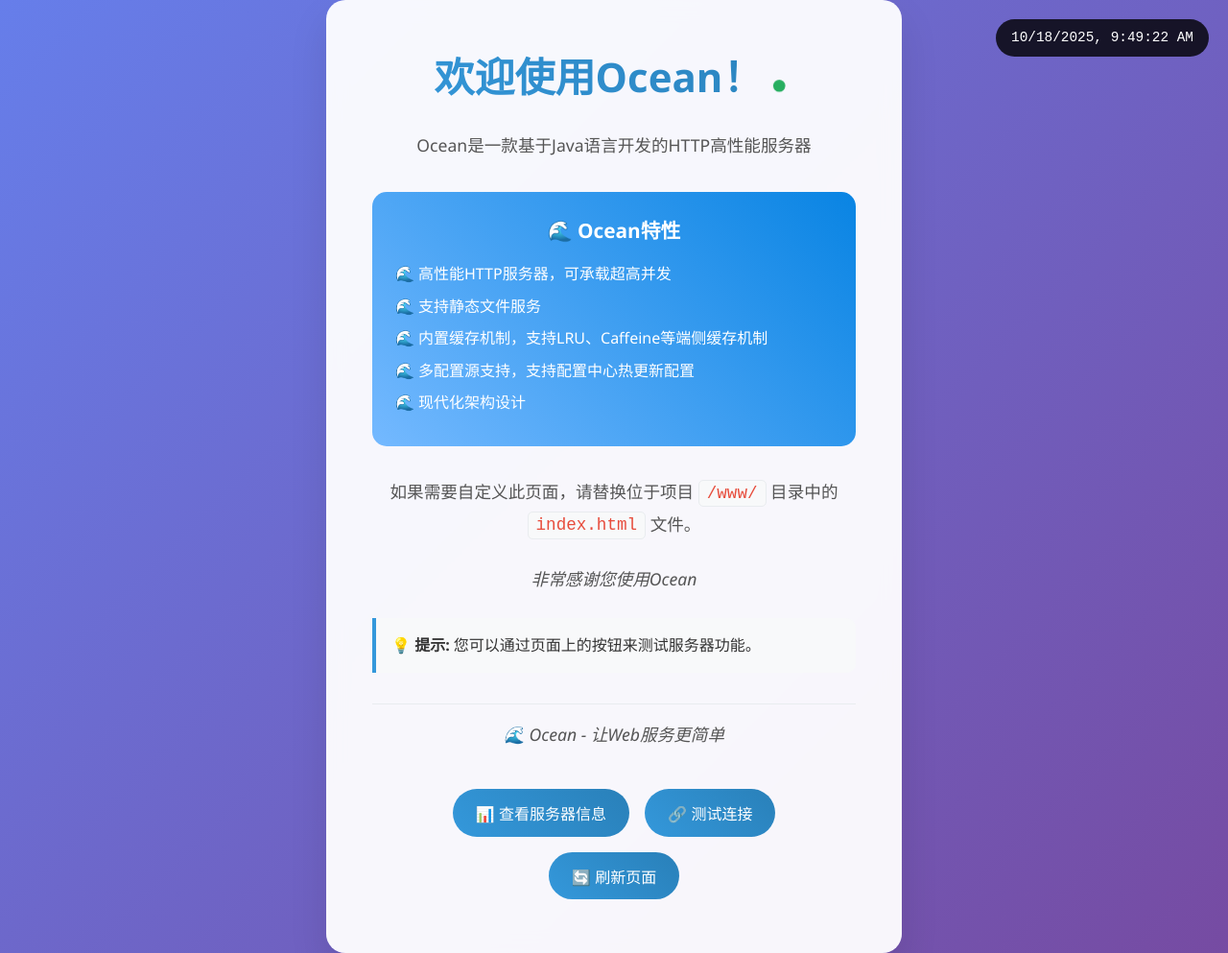
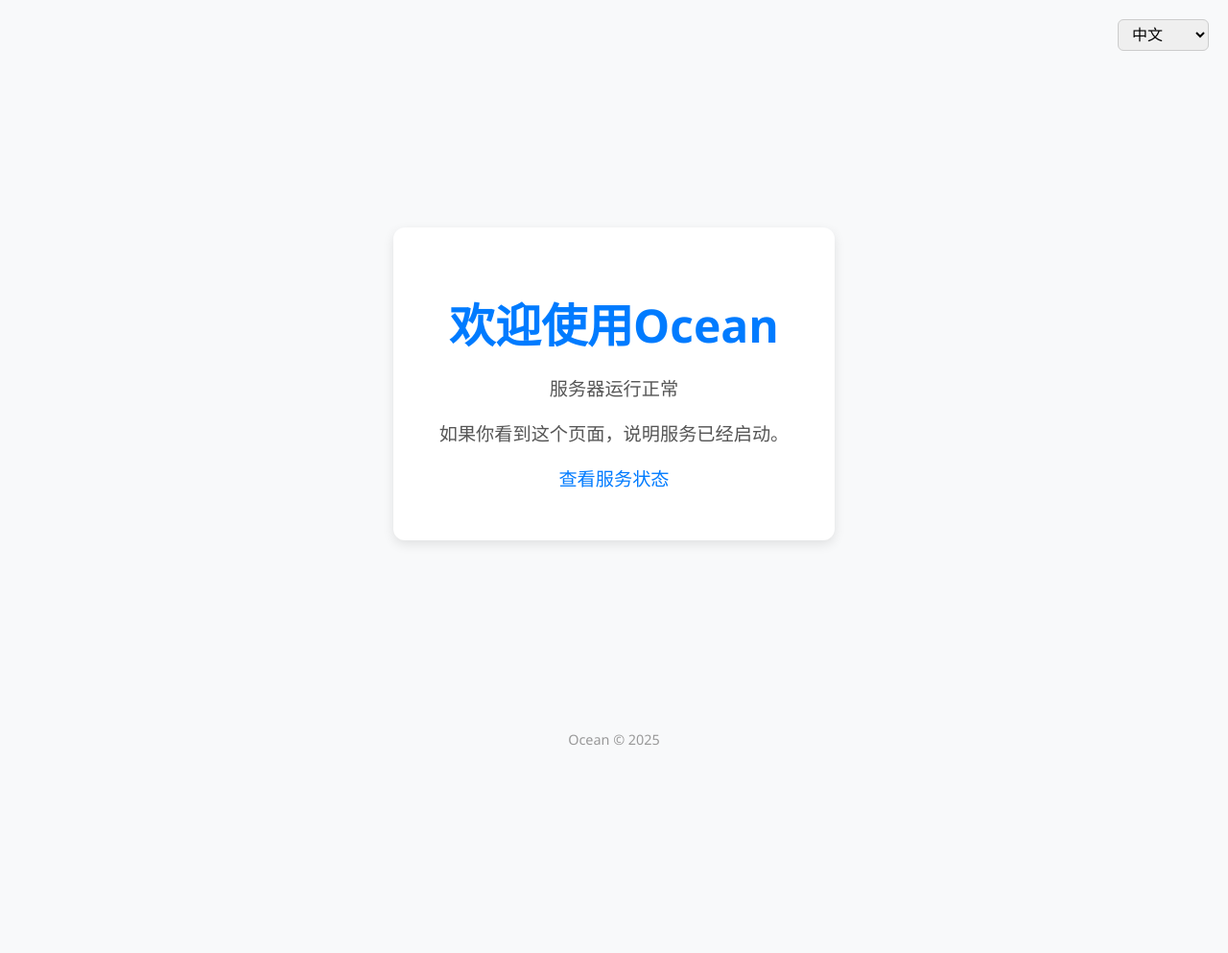
Before and after one commit to Yonagi04/Ocean, a plain HTML site: page www/index.html in a window 1280 px wide. Shown: the whole page at 96% size. After the commit the page ends 800 px from the top, so only its background shows below. Drawn offline with Linux system fonts and the light colour scheme.

Commit message:
Update: 更新服务器默认主页

```diff
--- a/www/index.html
+++ b/www/index.html
@@ -3,39 +3,127 @@
 <head>
     <meta charset="UTF-8">
     <meta name="viewport" content="width=device-width, initial-scale=1.0">
-    <title>欢迎使用Ocean！</title>
-    <link rel="stylesheet" href="styles.css">
+    <title id="title">欢迎使用Ocean</title>
+    <style>
+        body {
+            font-family: "Segoe UI", Roboto, "Helvetica Neue", Arial, sans-serif;
+            background-color: #f8f9fa;
+            color: #333;
+            display: flex;
+            flex-direction: column;
+            justify-content: center;
+            align-items: center;
+            height: 100vh;
+            margin: 0;
+        }
+        h1 {
+            font-size: 3em;
+            color: #007bff;
+            margin-bottom: 0.2em;
+        }
+        p {
+            font-size: 1.2em;
+            color: #555;
+        }
+        .footer {
+            position: absolute;
+            bottom: 20px;
+            font-size: 0.9em;
+            color: #999;
+        }
+        .lang-selector {
+            position: absolute;
+            top: 20px;
+            right: 20px;
+        }
+        select {
+            padding: 6px 10px;
+            border-radius: 6px;
+            border: 1px solid #ccc;
+            font-size: 1em;
+        }
+        .card {
+            background: white;
+            border-radius: 12px;
+            box-shadow: 0 4px 12px rgba(0,0,0,0.1);
+            padding: 2em 3em;
+            text-align: center;
+        }
+        a {
+            color: #007bff;
+            text-decoration: none;
+        }
+        a:hover {
+            text-decoration: underline;
+        }
+    </style>
 </head>
 <body>
-    <div class="container">
-        <h1>欢迎使用Ocean！ <span class="status-indicator" title="服务器状态"></span></h1>
+<div class="lang-selector">
+    <label for="langSelect"></label><select id="langSelect">
+        <option value="zh">中文</option>
+        <option value="en">English</option>
+        <option value="ja">日本語</option>
+    </select>
+</div>
 
-        <p>Ocean是一款基于Java语言开发的HTTP高性能服务器</p>
+<div class="card">
+    <h1 id="welcome">欢迎使用Ocean</h1>
+    <p id="status">服务器运行正常</p>
+    <p id="desc">如果你看到这个页面，说明服务已经启动。</p>
+    <p><a href="/api/status" id="linkText">查看服务状态</a></p>
+</div>
 
-        <div class="features">
-            <h3>🌊 Ocean特性</h3>
-            <ul>
-                <li>高性能HTTP服务器，可承载超高并发</li>
-                <li>支持静态文件服务</li>
-                <li>内置缓存机制，支持LRU、Caffeine等端侧缓存机制</li>
-                <li>多配置源支持，支持配置中心热更新配置</li>
-                <li>现代化架构设计</li>
-            </ul>
-        </div>
+<div class="footer">
+    Ocean © 2025
+</div>
 
-        <p>如果需要自定义此页面，请替换位于项目 <code>/www/</code> 目录中的 <code>index.html</code> 文件。</p>
+<script>
+    const translations = {
+        zh: {
+            title: "欢迎使用Ocean",
+            welcome: "欢迎使用Ocean",
+            status: "服务器运行正常",
+            desc: "如果你看到这个页面，说明服务已经启动。",
+            linkText: "查看服务状态",
+        },
+        en: {
+            title: "Welcome to Ocean",
+            welcome: "Welcome to Ocean",
+            status: "Server is running properly",
+            desc: "If you see this page, your service is working.",
+            linkText: "Check Service Status",
+        },
+        ja: {
+            title: "Ocean サーバー",
+            welcome: "Oceanへようこそ",
+            status: "サーバーは正常に稼働しています",
+            desc: "このページが表示されていれば、サービスは正常に動作しています",
+            linkText: "ステータスを確認",
+        }
+    };
 
-        <p><em>非常感谢您使用Ocean</em></p>
+    const langSelect = document.getElementById("langSelect");
 
-        <div class="info-box">
-            <strong>💡 提示:</strong> 您可以通过页面上的按钮来测试服务器功能。
-        </div>
+    function updateLanguage(lang) {
+        const t = translations[lang];
+        if (!t) return;
+        document.title = t.title;
+        document.getElementById("welcome").textContent = t.welcome;
+        document.getElementById("status").textContent = t.status;
+        document.getElementById("desc").textContent = t.desc;
+        document.getElementById("linkText").textContent = t.linkText;
+    }
 
-        <div class="footer">
-            <p>🌊 Ocean - 让Web服务更简单</p>
-        </div>
-    </div>
+    langSelect.addEventListener("change", (e) => {
+        const lang = e.target.value;
+        localStorage.setItem("lang", lang);
+        updateLanguage(lang);
+    });
 
-    <script src="script.js"></script>
+    const savedLang = localStorage.getItem("lang") || "zh";
+    langSelect.value = savedLang;
+    updateLanguage(savedLang);
+</script>
 </body>
 </html>
--- a/www/script.js
+++ /dev/null
@@ -1,306 +0,0 @@
-// Ocean服务器交互脚本
-document.addEventListener('DOMContentLoaded', function() {
-    console.log('🌊 Ocean服务器页面已加载');
-
-    // 添加页面加载动画
-    const container = document.querySelector('.container');
-    if (container) {
-        container.style.opacity = '0';
-        container.style.transform = 'translateY(30px)';
-
-        setTimeout(() => {
-            container.style.transition = 'all 0.8s ease-out';
-            container.style.opacity = '1';
-            container.style.transform = 'translateY(0)';
-        }, 100);
-    }
-
-    // 创建服务器状态检查功能
-    createStatusChecker();
-
-    // 添加交互按钮
-    createInteractiveButtons();
-
-    // 添加动态时间显示
-    createTimeDisplay();
-
-    // 添加点击特效
-    addClickEffects();
-});
-
-// 服务器状态检查
-function createStatusChecker() {
-    const statusIndicator = document.querySelector('.status-indicator');
-    if (statusIndicator) {
-        // 模拟服务器状态检查
-        setInterval(() => {
-            const isOnline = Math.random() > 0.1; // 90% 概率在线
-            statusIndicator.style.background = isOnline ? '#27ae60' : '#e74c3c';
-            statusIndicator.title = isOnline ? '服务器运行正常' : '服务器连接异常';
-        }, 3000);
-    }
-}
-
-// 创建交互按钮
-function createInteractiveButtons() {
-    const container = document.querySelector('.container');
-    if (!container) return;
-
-    // 创建按钮容器
-    const buttonContainer = document.createElement('div');
-    buttonContainer.className = 'button-container';
-    buttonContainer.style.marginTop = '2rem';
-
-    // 服务器信息按钮
-    const infoBtn = document.createElement('button');
-    infoBtn.className = 'btn';
-    infoBtn.textContent = '📊 查看服务器信息';
-    infoBtn.onclick = showServerInfo;
-
-    // 测试连接按钮
-    const testBtn = document.createElement('button');
-    testBtn.className = 'btn';
-    testBtn.textContent = '🔗 测试连接';
-    testBtn.onclick = testConnection;
-
-    // 刷新页面按钮
-    const refreshBtn = document.createElement('button');
-    refreshBtn.className = 'btn';
-    refreshBtn.textContent = '🔄 刷新页面';
-    refreshBtn.onclick = () => window.location.reload();
-
-    buttonContainer.appendChild(infoBtn);
-    buttonContainer.appendChild(testBtn);
-    buttonContainer.appendChild(refreshBtn);
-
-    container.appendChild(buttonContainer);
-}
-
-// 显示服务器信息
-function showServerInfo() {
-    const info = `
-        <div class="info-box">
-            <h4>🌊 Ocean服务器信息</h4>
-            <ul style="list-style: none; padding: 0;">
-                <li><strong>服务器名称:</strong> Ocean Web Server</li>
-                <li><strong>版本:</strong> 1.0.0</li>
-                <li><strong>运行时间:</strong> ${getUptime()}</li>
-                <li><strong>当前时间:</strong> ${new Date().toLocaleString()}</li>
-                <li><strong>用户代理:</strong> ${navigator.userAgent}</li>
-            </ul>
-        </div>
-    `;
-
-    showModal('服务器信息', info);
-}
-
-// 测试连接
-function testConnection() {
-    const button = event.target;
-    const originalText = button.textContent;
-
-    button.textContent = '🔄 测试中...';
-    button.disabled = true;
-
-    // 模拟连接测试
-    setTimeout(() => {
-        const isConnected = Math.random() > 0.2; // 80% 成功率
-        const result = isConnected ?
-            '<p style="color: #27ae60;">✅ 连接测试成功！服务器响应正常。</p>' :
-            '<p style="color: #e74c3c;">❌ 连接测试失败，请检查网络连接。</p>';
-
-        showModal('连接测试结果', result);
-
-        button.textContent = originalText;
-        button.disabled = false;
-    }, 1500);
-}
-
-// 创建时间显示
-function createTimeDisplay() {
-    const container = document.querySelector('.container');
-    if (!container) return;
-
-    const timeDisplay = document.createElement('div');
-    timeDisplay.className = 'time-display';
-    timeDisplay.style.cssText = `
-        position: fixed;
-        top: 20px;
-        right: 20px;
-        background: rgba(0, 0, 0, 0.8);
-        color: white;
-        padding: 0.5rem 1rem;
-        border-radius: 20px;
-        font-family: monospace;
-        font-size: 0.9rem;
-        z-index: 1000;
-    `;
-
-    function updateTime() {
-        const now = new Date();
-        timeDisplay.textContent = now.toLocaleString();
-    }
-
-    updateTime();
-    setInterval(updateTime, 1000);
-
-    document.body.appendChild(timeDisplay);
-}
-
-// 添加点击特效
-function addClickEffects() {
-    const buttons = document.querySelectorAll('.btn');
-    buttons.forEach(button => {
-        button.addEventListener('click', function(e) {
-            // 创建涟漪效果
-            const ripple = document.createElement('span');
-            const rect = this.getBoundingClientRect();
-            const size = Math.max(rect.width, rect.height);
-            const x = e.clientX - rect.left - size / 2;
-            const y = e.clientY - rect.top - size / 2;
-
-            ripple.style.cssText = `
-                position: absolute;
-                width: ${size}px;
-                height: ${size}px;
-                left: ${x}px;
-                top: ${y}px;
-                background: rgba(255, 255, 255, 0.6);
-                border-radius: 50%;
-                transform: scale(0);
-                animation: ripple 0.6s linear;
-                pointer-events: none;
-            `;
-
-            this.style.position = 'relative';
-            this.style.overflow = 'hidden';
-            this.appendChild(ripple);
-
-            setTimeout(() => {
-                ripple.remove();
-            }, 600);
-        });
-    });
-
-    // 添加CSS动画
-    const style = document.createElement('style');
-    style.textContent = `
-        @keyframes ripple {
-            to {
-                transform: scale(4);
-                opacity: 0;
-            }
-        }
-    `;
-    document.head.appendChild(style);
-}
-
-// 显示模态框
-function showModal(title, content) {
-    // 移除已存在的模态框
-    const existingModal = document.querySelector('.modal');
-    if (existingModal) {
-        existingModal.remove();
-    }
-
-    const modal = document.createElement('div');
-    modal.className = 'modal';
-    modal.style.cssText = `
-        position: fixed;
-        top: 0;
-        left: 0;
-        width: 100%;
-        height: 100%;
-        background: rgba(0, 0, 0, 0.5);
-        display: flex;
-        align-items: center;
-        justify-content: center;
-        z-index: 2000;
-        opacity: 0;
-        transition: opacity 0.3s ease;
-    `;
-
-    const modalContent = document.createElement('div');
-    modalContent.style.cssText = `
-        background: white;
-        padding: 2rem;
-        border-radius: 15px;
-        max-width: 500px;
-        width: 90%;
-        max-height: 80vh;
-        overflow-y: auto;
-        transform: translateY(-20px);
-        transition: transform 0.3s ease;
-    `;
-
-    modalContent.innerHTML = `
-        <div style="display: flex; justify-content: space-between; align-items: center; margin-bottom: 1rem;">
-            <h3 style="margin: 0; color: #2c3e50;">${title}</h3>
-            <button onclick="this.closest('.modal').remove()" style="
-                background: none;
-                border: none;
-                font-size: 1.5rem;
-                cursor: pointer;
-                color: #999;
-            ">&times;</button>
-        </div>
-        <div>${content}</div>
-    `;
-
-    modal.appendChild(modalContent);
-    document.body.appendChild(modal);
-
-    // 显示动画
-    setTimeout(() => {
-        modal.style.opacity = '1';
-        modalContent.style.transform = 'translateY(0)';
-    }, 10);
-
-    // 点击背景关闭
-    modal.addEventListener('click', function(e) {
-        if (e.target === modal) {
-            modal.remove();
-        }
-    });
-}
-
-// 获取运行时间（模拟）
-function getUptime() {
-    const startTime = new Date(Date.now() - Math.random() * 86400000); // 随机运行时间
-    const uptime = Date.now() - startTime.getTime();
-    const hours = Math.floor(uptime / 3600000);
-    const minutes = Math.floor((uptime % 3600000) / 60000);
-    return `${hours}小时 ${minutes}分钟`;
-}
-
-// 页面可见性变化处理
-document.addEventListener('visibilitychange', function() {
-    if (document.hidden) {
-        console.log('🌊 Ocean页面已隐藏');
-    } else {
-        console.log('🌊 Ocean页面已显示');
-    }
-});
-
-// 键盘快捷键
-document.addEventListener('keydown', function(e) {
-    if (e.ctrlKey || e.metaKey) {
-        switch(e.key) {
-            case 'i':
-                e.preventDefault();
-                showServerInfo();
-                break;
-            case 't':
-                e.preventDefault();
-                testConnection();
-                break;
-            case 'r':
-                e.preventDefault();
-                window.location.reload();
-                break;
-        }
-    }
-});
-
-console.log('🌊 Ocean服务器脚本初始化完成');
-console.log('💡 提示: 使用 Ctrl+I 查看服务器信息, Ctrl+T 测试连接, Ctrl+R 刷新页面');
--- a/www/styles.css
+++ /dev/null
@@ -1,177 +0,0 @@
-/* Ocean服务器样式文件 */
-* {
-    margin: 0;
-    padding: 0;
-    box-sizing: border-box;
-}
-
-body {
-    font-family: 'Segoe UI', Tahoma, Geneva, Verdana, sans-serif;
-    line-height: 1.6;
-    color: #333;
-    background: linear-gradient(135deg, #667eea 0%, #764ba2 100%);
-    min-height: 100vh;
-    display: flex;
-    align-items: center;
-    justify-content: center;
-}
-
-.container {
-    background: rgba(255, 255, 255, 0.95);
-    padding: 3rem;
-    border-radius: 20px;
-    box-shadow: 0 20px 40px rgba(0, 0, 0, 0.1);
-    backdrop-filter: blur(10px);
-    max-width: 600px;
-    width: 90%;
-    text-align: center;
-    animation: fadeInUp 0.8s ease-out;
-}
-
-@keyframes fadeInUp {
-    from {
-        opacity: 0;
-        transform: translateY(30px);
-    }
-    to {
-        opacity: 1;
-        transform: translateY(0);
-    }
-}
-
-h1 {
-    color: #2c3e50;
-    font-size: 2.5rem;
-    margin-bottom: 1.5rem;
-    background: linear-gradient(45deg, #3498db, #2980b9);
-    -webkit-background-clip: text;
-    -webkit-text-fill-color: transparent;
-    background-clip: text;
-    animation: pulse 2s infinite;
-}
-
-@keyframes pulse {
-    0%, 100% {
-        transform: scale(1);
-    }
-    50% {
-        transform: scale(1.05);
-    }
-}
-
-p {
-    margin-bottom: 1.5rem;
-    font-size: 1.1rem;
-    line-height: 1.8;
-    color: #555;
-}
-
-code {
-    background: #f8f9fa;
-    padding: 0.2rem 0.5rem;
-    border-radius: 5px;
-    font-family: 'Courier New', monospace;
-    color: #e74c3c;
-    border: 1px solid #e9ecef;
-}
-
-.features {
-    margin: 2rem 0;
-    padding: 1.5rem;
-    background: linear-gradient(45deg, #74b9ff, #0984e3);
-    border-radius: 15px;
-    color: white;
-}
-
-.features h3 {
-    margin-bottom: 1rem;
-    font-size: 1.3rem;
-}
-
-.features ul {
-    list-style: none;
-    text-align: left;
-}
-
-.features li {
-    margin: 0.5rem 0;
-    padding-left: 1.5rem;
-    position: relative;
-}
-
-.features li::before {
-    content: "🌊";
-    position: absolute;
-    left: 0;
-}
-
-.status-indicator {
-    display: inline-block;
-    width: 12px;
-    height: 12px;
-    border-radius: 50%;
-    background: #27ae60;
-    margin-right: 0.5rem;
-    animation: blink 2s infinite;
-}
-
-@keyframes blink {
-    0%, 50% {
-        opacity: 1;
-    }
-    51%, 100% {
-        opacity: 0.3;
-    }
-}
-
-.btn {
-    display: inline-block;
-    padding: 0.8rem 1.5rem;
-    margin: 0.5rem;
-    background: linear-gradient(45deg, #3498db, #2980b9);
-    color: white;
-    text-decoration: none;
-    border-radius: 25px;
-    transition: all 0.3s ease;
-    border: none;
-    cursor: pointer;
-    font-size: 1rem;
-}
-
-.btn:hover {
-    transform: translateY(-2px);
-    box-shadow: 0 5px 15px rgba(52, 152, 219, 0.4);
-}
-
-.info-box {
-    background: #f8f9fa;
-    border-left: 4px solid #3498db;
-    padding: 1rem;
-    margin: 1.5rem 0;
-    border-radius: 0 10px 10px 0;
-    text-align: left;
-}
-
-.footer {
-    margin-top: 2rem;
-    padding-top: 1rem;
-    border-top: 1px solid #e9ecef;
-    color: #6c757d;
-    font-style: italic;
-}
-
-/* 响应式设计 */
-@media (max-width: 768px) {
-    .container {
-        padding: 2rem 1.5rem;
-        margin: 1rem;
-    }
-
-    h1 {
-        font-size: 2rem;
-    }
-
-    p {
-        font-size: 1rem;
-    }
-}
```
